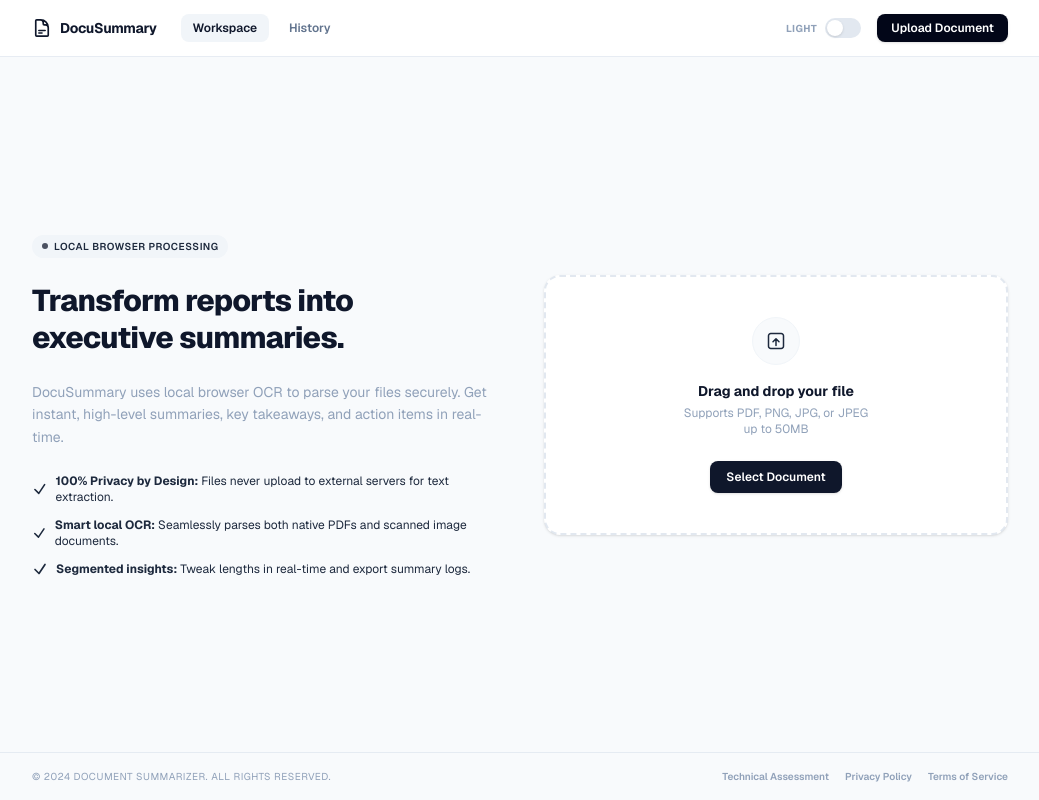
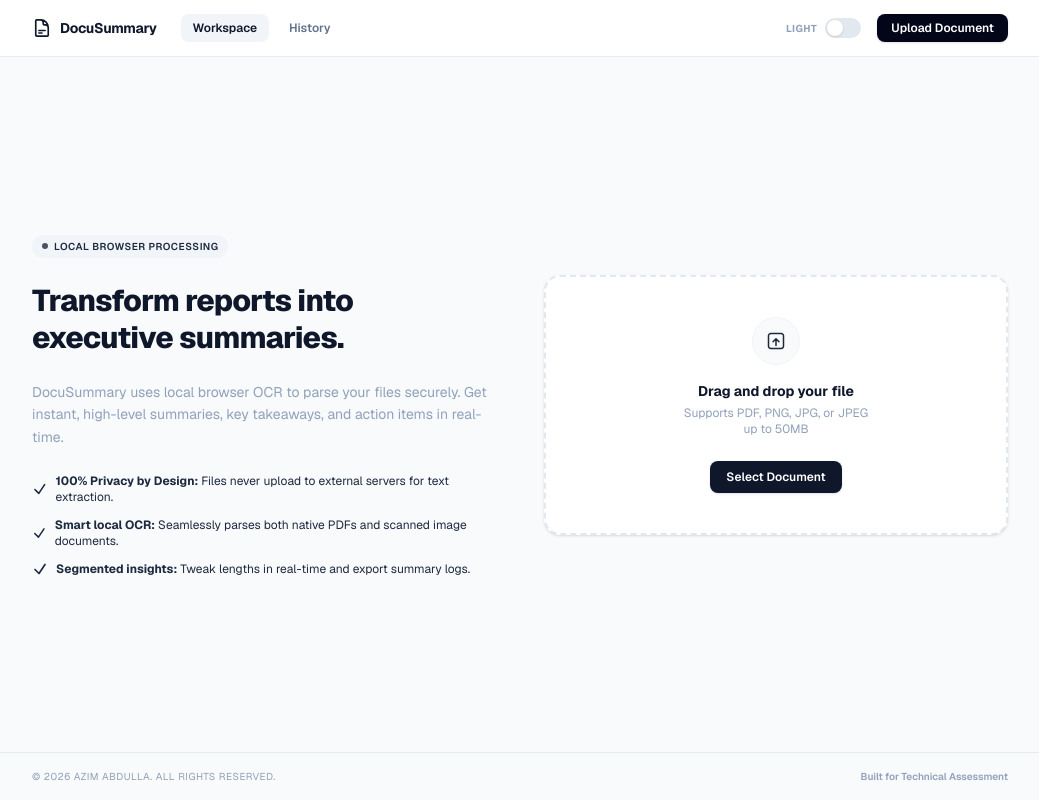
Before and after one commit to AzimAbdulla10/document-summarizer, a Next.js app: page / in a window 1280 px wide. Shown: the whole page, without its empty margins (120-1159 px from the left). Built offline with nearby package versions, Linux system fonts and the light colour scheme.

Commit message:
Update footer: Replace template links and placeholder copyright text with personal credit: © 2026 Azim Abdulla

```diff
--- a/src/app/page.tsx
+++ b/src/app/page.tsx
@@ -1031,12 +1031,10 @@ ${summaryData.improvementSuggestions.map(suggestion => `- ${suggestion}`).join("
       }`}>
         <div className="flex flex-col md:flex-row justify-between items-center py-4 px-6 w-full max-w-5xl mx-auto gap-2 md:gap-0">
           <span className="text-[10px] uppercase tracking-wider">
-            © 2024 Document Summarizer. All rights reserved.
+            © 2026 Azim Abdulla. All rights reserved.
           </span>
           <nav className="flex gap-4 text-[10px] font-semibold">
-            <span className="hover:text-slate-650 cursor-pointer">Technical Assessment</span>
-            <span className="hover:text-slate-650 cursor-pointer">Privacy Policy</span>
-            <span className="hover:text-slate-650 cursor-pointer">Terms of Service</span>
+            <span className="text-slate-450 dark:text-slate-500">Built for Technical Assessment</span>
           </nav>
         </div>
       </footer>
```
